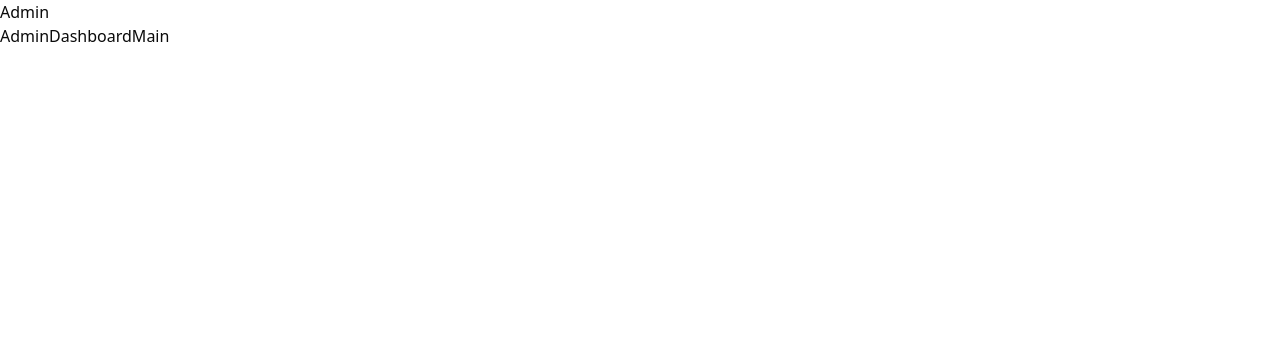
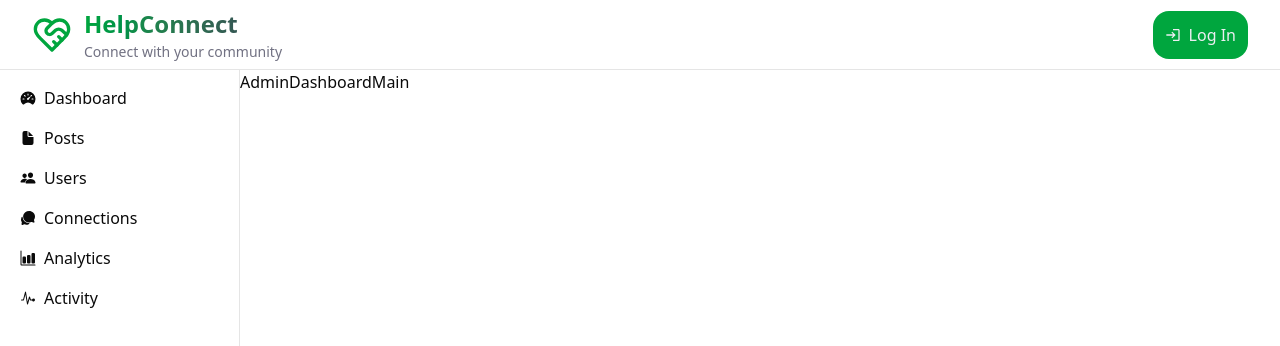
Before and after one commit to MiksuNy/web-project, a React (Vite) app in the folder frontend/: page /admin in a window 1280 px wide. Shown: the top 346 px of the page. Built offline with nearby package versions, Linux system fonts and the light colour scheme.

Commit message:
Finish base dashboard layout

```diff
--- a/frontend/src/App.jsx
+++ b/frontend/src/App.jsx
@@ -7,8 +7,13 @@ import MainLayout from "./pages/MainLayout";
 import Home from "./pages/Home";
 import Login from "./pages/Login";
 import Register from "./pages/Register";
-import AdminDashboard from "./pages/AdminDashboard/AdminDashboard";
-import AdminDashboardMain from "./pages/AdminDashboard/AdminDashboardMain";
+import AdminDashboardLayout from "./pages/AdminDashboard/AdminDashboardLayout";
+import AdminDashboardMain from "./pages/AdminDashboard/pages/AdminDashboardMain";
+import AdminDashboardPosts from "./pages/AdminDashboard/pages/AdminDashboardPosts";
+import AdminDashboardUsers from "./pages/AdminDashboard/pages/AdminDashboardUsers";
+import AdminDashboardConnections from "./pages/AdminDashboard/pages/AdminDashboardConnections";
+import AdminDashboardAnalytics from "./pages/AdminDashboard/pages/AdminDashboardAnalytics";
+import AdminDashboardActivity from "./pages/AdminDashboard/pages/AdminDashboardActivity";
 
 function App() {
   return (
@@ -17,12 +22,17 @@ function App() {
         <Routes>
           <Route path="/" element={<MainLayout />}>
             <Route index element={<Home />} />
-            <Route path="/login" element={<Login />} />
-            <Route path="/register" element={<Register />} />
+            <Route path="login" element={<Login />} />
+            <Route path="register" element={<Register />} />
           </Route>
 
-          <Route path="/admin" element={<AdminDashboard />}>
+          <Route path="/admin" element={<AdminDashboardLayout />}>
             <Route index element={<AdminDashboardMain />} />
+            <Route path="posts" element={<AdminDashboardPosts />} />
+            <Route path="users" element={<AdminDashboardUsers />} />
+            <Route path="connections" element={<AdminDashboardConnections />} />
+            <Route path="analytics" element={<AdminDashboardAnalytics />} />
+            <Route path="activity" element={<AdminDashboardActivity />} />
           </Route>
         </Routes>
       </BrowserRouter>
--- a/frontend/src/components/Header.jsx
+++ b/frontend/src/components/Header.jsx
@@ -3,11 +3,14 @@ import CreatePostForm from "./CreatePostForm/CreatePostForm";
 import { useRef, useState } from "react";
 import { useAuth } from "../context/AuthContext";
 import { useNavigate } from "react-router";
+import { FaCaretLeft } from "react-icons/fa";
 import { MdLogin, MdLogout, MdSettings, MdShield } from "react-icons/md";
 
 const Header = ({
   title = "HelpConnect",
   subtitle = "Connect with your community",
+  inAdminPanel = false,
+  fixed = false,
 }) => {
   const navigate = useNavigate();
   const { user, userFetching, logout } = useAuth();
@@ -30,7 +33,7 @@ const Header = ({
 
   return (
     <>
-      <header className="flex justify-between items-center h-17.5 px-8 border-b border-border bg-background">
+      <header className={`${fixed && "fixed"} flex justify-between items-center w-screen h-17.5 px-8 border-b border-border bg-background z-50`}>
         {/* left */}
         <div className="flex items-center gap-3 text-green-600 select-none cursor-pointer" onClick={() => navigate("/")}>
           <img
@@ -71,13 +74,22 @@ const Header = ({
               {showProfileMenu && (
                 <div className="absolute top-16 right-8 w-48 bg-background border border-border rounded-lg shadow-lg z-50" ref={profileMenuRef}>
 
-                  {user.role === "admin" && (
+                  {!inAdminPanel && user.role === "admin" && (
                     <span
                       onClick={() => navigate("/admin")}
                       className="w-full flex items-center gap-2 px-4 py-2 hover:bg-accent/20 rounded-lg cursor-pointer select-none"
                     >
                       <MdShield />
                       Admin Panel
+                    </span>
+                  )}
+                  {inAdminPanel && user.role === "admin" && (
+                    <span
+                      onClick={() => navigate("/admin")}
+                      className="w-full flex items-center gap-2 px-4 py-2 hover:bg-accent/20 rounded-lg cursor-pointer select-none"
+                    >
+                      <FaCaretLeft />
+                      Return to App
                     </span>
                   )}
 
--- a/frontend/src/pages/AdminDashboard/AdminDashboard.jsx
+++ /dev/null
@@ -1,10 +0,0 @@
-import { Outlet } from "react-router-dom";
-
-export default function AdminDashboard() {
-  return (
-    <div>
-      Admin
-      <Outlet />
-    </div>
-  )
-}
--- /dev/null
+++ b/frontend/src/pages/AdminDashboard/AdminDashboardLayout.jsx
@@ -0,0 +1,26 @@
+import { Outlet } from "react-router-dom";
+import { useAuth } from "../../context/AuthContext";
+import Header from "../../components/Header";
+import AdminDashboardSidePanel from "./AdminDashboardSidePanel";
+
+export default function AdminDashboardLayout() {
+  const { user, userFetching, logout } = useAuth();
+
+  return (
+    <div>
+
+      <Header inAdminPanel fixed />
+
+      <div className="absolute flex flex-row top-17.5 bottom-0 left-0 right-0">
+
+        <AdminDashboardSidePanel />
+
+        <div className="w-full h-full overflow-y-auto">
+          <Outlet />
+        </div>
+
+      </div>
+
+    </div>
+  )
+}
--- /dev/null
+++ b/frontend/src/pages/AdminDashboard/AdminDashboardSidePanel.jsx
@@ -0,0 +1,51 @@
+import { IoSpeedometer, IoDocument, IoPeople, IoChatbubbles, IoBarChart, IoPulse } from "react-icons/io5";
+import { useNavigate } from "react-router";
+
+export default function AdminDashboardSidePanel() {
+  const navigate = useNavigate();
+
+  const items = [
+    {
+      icon: <IoSpeedometer />,
+      text: "Dashboard",
+      path: "/admin"
+    },
+    {
+      icon: <IoDocument />,
+      text: "Posts",
+      path: "/admin/posts"
+    },
+    {
+      icon: <IoPeople />,
+      text: "Users",
+      path: "/admin/users"
+    },
+    {
+      icon: <IoChatbubbles />,
+      text: "Connections",
+      path: "/admin/connections"
+    },
+    {
+      icon: <IoBarChart />,
+      text: "Analytics",
+      path: "/admin/analytics"
+    },
+    {
+      icon: <IoPulse />,
+      text: "Activity",
+      path: "/admin/activity"
+    },
+  ];
+
+  return (
+    <div className="flex flex-col items-stretch min-w-60 p-2 border-r border-border bg-background z-40">
+      {items.map(item =>
+        <div
+          onClick={() => navigate(item.path)}
+          className="flex items-center gap-2 p-2 px-3 rounded-xl select-none cursor-pointer hover:bg-muted active:bg-muted-foreground">
+          {item.icon}{item.text}
+        </div>
+      )}
+    </div>
+  )
+}
--- /dev/null
+++ b/frontend/src/pages/AdminDashboard/pages/AdminDashboardActivity.jsx
@@ -0,0 +1,7 @@
+import React from 'react'
+
+export default function AdminDashboardActivity() {
+  return (
+    <div>AdminDashboardActivity</div>
+  )
+}
--- /dev/null
+++ b/frontend/src/pages/AdminDashboard/pages/AdminDashboardAnalytics.jsx
@@ -0,0 +1,7 @@
+import React from 'react'
+
+export default function AdminDashboardAnalytics() {
+  return (
+    <div>AdminDashboardAnalytics</div>
+  )
+}
--- /dev/null
+++ b/frontend/src/pages/AdminDashboard/pages/AdminDashboardConnections.jsx
@@ -0,0 +1,7 @@
+import React from 'react'
+
+export default function AdminDashboardConnections() {
+  return (
+    <div>AdminDashboardConnections</div>
+  )
+}
--- a/frontend/src/pages/AdminDashboard/AdminDashboardMain.jsx
+++ b/frontend/src/pages/AdminDashboard/pages/AdminDashboardMain.jsx
@@ -1,5 +1,7 @@
 export default function AdminDashboardMain() {
   return (
-    <div>AdminDashboardMain</div>
+    <div>
+      <p>AdminDashboardMain</p>
+    </div>
   )
 }
--- /dev/null
+++ b/frontend/src/pages/AdminDashboard/pages/AdminDashboardPosts.jsx
@@ -0,0 +1,7 @@
+import React from 'react'
+
+export default function AdminDashboardPosts() {
+  return (
+    <div>AdminDashboardPosts</div>
+  )
+}
--- /dev/null
+++ b/frontend/src/pages/AdminDashboard/pages/AdminDashboardUsers.jsx
@@ -0,0 +1,7 @@
+import React from 'react'
+
+export default function AdminDashboardUsers() {
+  return (
+    <div>AdminDashboardUsers</div>
+  )
+}
```
